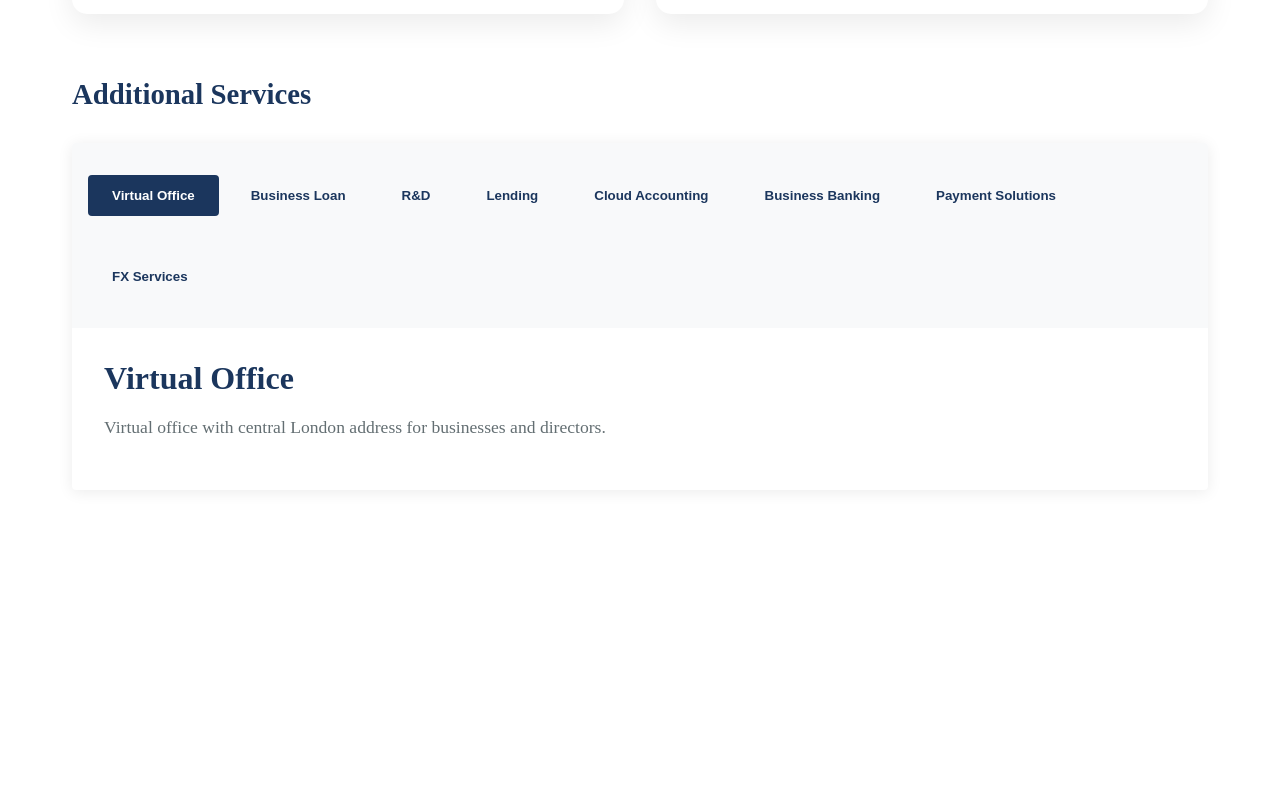
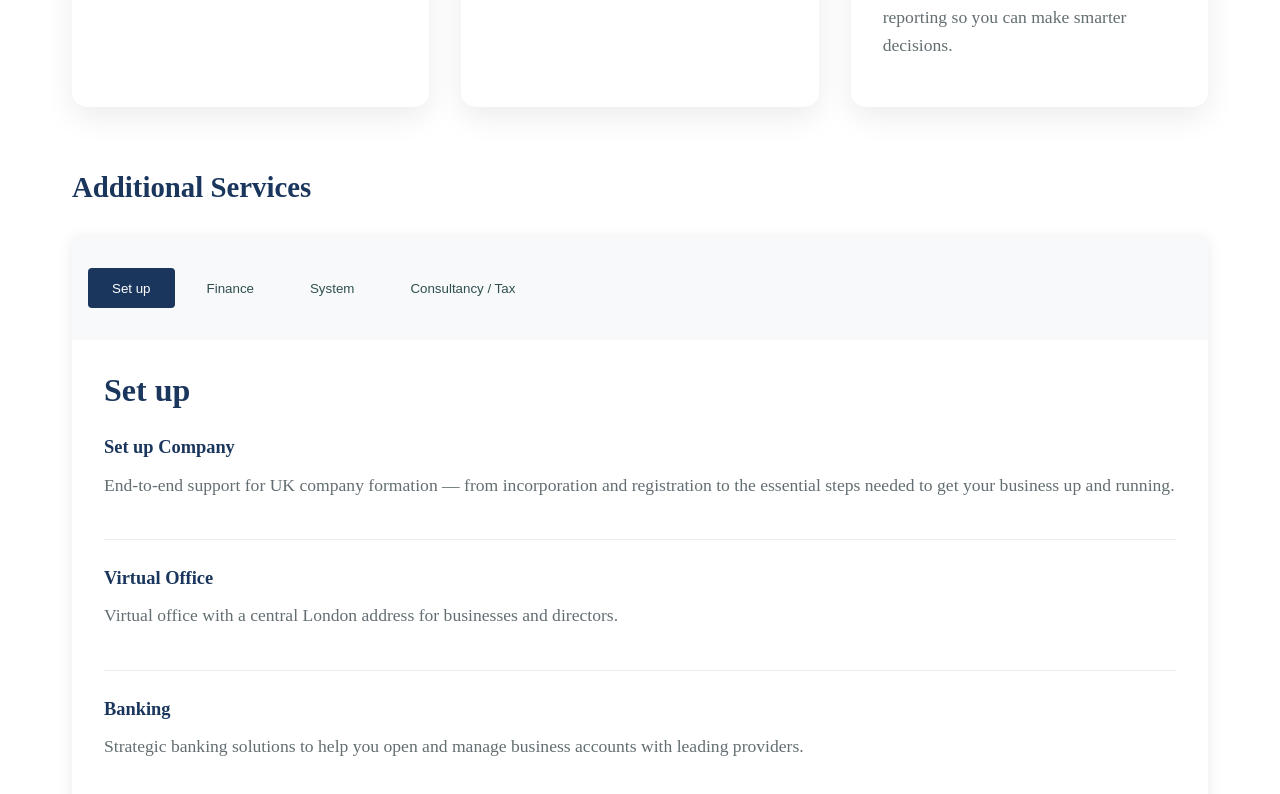
Before and after one commit to diidnen/kaizen-finance, a Vue app in the folder kaizen-finance/: page /services in a window 1280 px wide. Shown: the part 458-1252 px from the top of the page. Before the commit the page ends 1044 px from the top, so only its background shows below. Built offline with nearby package versions, Linux system fonts and the light colour scheme; no server answers.

Commit message:
Restructure services page with grouped categories and updated copy
Add consultancy to core business, reorganize additional services into four groups, and replace Crezco rates with 2024 caveat.

Co-authored-by: Cursor <cursoragent@cursor.com>

```diff
--- a/kaizen-finance/src/components/services.vue
+++ b/kaizen-finance/src/components/services.vue
@@ -9,12 +9,17 @@
         <div class="service-card">
           <i class="fas fa-calculator"></i>
           <h3>Accounting</h3>
-          <p>Professional accounting services tailored to your business needs</p>
+          <p>Professional accounting services tailored to your business needs.</p>
         </div>
         <div class="service-card">
           <i class="fas fa-handshake"></i>
-          <h3>Mortgage & Commercial Finance</h3>
+          <h3>Mortgage &amp; Commercial Finance</h3>
           <p>Sophisticated funding solutions for business and property financing, delivered with precision and integrity.</p>
+        </div>
+        <div class="service-card">
+          <i class="fas fa-chart-line"></i>
+          <h3>Consultancy Service</h3>
+          <p>Expert business consultancy to help you plan, grow, and operate with confidence — plus Management Information Systems (MIS) that deliver clear, timely reporting so you can make smarter decisions.</p>
         </div>
       </div>
     </section>
@@ -25,94 +30,72 @@
       <div class="tabs">
         <div class="tab-buttons">
           <button
-            v-for="(tab, index) in tabs"
+            v-for="(category, index) in categories"
             :key="index"
-            :class="[
-              'tab-button',
-              { active: currentTab === index },
-              { 'font-bold': [0, 1, 2, 3,4,5, 6, 7].includes(index) }
-            ]"
-            @click="currentTab = index"
+            :class="['tab-button', { active: currentCategory === index }]"
+            @click="currentCategory = index"
           >
-            {{ tab.title }}
+            {{ category.title }}
           </button>
         </div>
 
         <div class="tab-content">
-          <div v-show="currentTab === 0" class="tab-pane">
-            <h3>Virtual Office</h3>
-            <p>Virtual office with central London address for businesses and directors.</p>
+          <!-- 1) Set up -->
+          <div v-show="currentCategory === 0" class="tab-pane">
+            <h3>Set up</h3>
 
+            <div class="service-block">
+              <p class="subtitle">Set up Company</p>
+              <p>End-to-end support for UK company formation — from incorporation and registration to the essential steps needed to get your business up and running.</p>
             </div>
 
-          <div v-show="currentTab === 1" class="tab-pane">
-            <h3>Business Loan</h3>
-            <p>Flexible financing solutions through our trusted partners
-              <a href="https://www.iwoca.co.uk/" target="_blank" class="company-link">
-                <strong>IWOCA</strong>
-              </a>
+            <div class="service-block">
+              <p class="subtitle">Virtual Office</p>
+              <p>Virtual office with a central London address for businesses and directors.</p>
+            </div>
+
+            <div class="service-block">
+              <p class="subtitle">Banking</p>
+              <p>Strategic banking solutions to help you open and manage business accounts with leading providers.</p>
+            </div>
+          </div>
+
+          <!-- 2) Finance -->
+          <div v-show="currentCategory === 1" class="tab-pane">
+            <h3>Finance</h3>
+
+            <div class="service-block">
+              <p class="subtitle">Commercial Finance</p>
+              <p>Flexible commercial financing solutions through our trusted partners, including
+                <a href="https://www.natwest.com/" target="_blank" class="company-link"><strong>NatWest</strong></a>,
+                <a href="https://www.iwoca.co.uk/" target="_blank" class="company-link"><strong>IWOCA</strong></a>,
                 and
-              <a href="https://www.approvity.com/" target="_blank" class="company-link">
-                <strong>Approvity</strong>
-              </a>
+                <a href="https://www.approvity.com/" target="_blank" class="company-link"><strong>Approvity</strong></a>
+                — tailored funding to support businesses of all sizes.
               </p>
             </div>
 
-          <div v-show="currentTab === 2" class="tab-pane">
-            <h3>R&D Tax Credits</h3>
-            <p>Maximize your R&D tax relief benefits with our expert guidance</p>
+            <div class="service-block">
+              <p class="subtitle">Property Finance</p>
+              <p>With access to over 700 lenders across the UK, we cover the full range of property finance — from residential mortgages and buy-to-let, to development finance and bridging loans. Whatever your property ambitions, we help you find the right solution.</p>
             </div>
 
-          <div v-show="currentTab === 3" class="tab-pane">
-            <h3>Lending Solutions</h3>
-            <p>Comprehensive mortgage, special lending and commercial lending services</p>
-          </div>
-
-          <div v-show="currentTab === 4" class="tab-pane">
-            <h3>Cloud Accounting</h3>
-            <p>Modern cloud-based accounting solutions for efficient business management</p>
-            <p>We also support and are partners with other cloud accounting system providers.  Please call to enquire. </p>
-
-            <div class="pricing-info">
-              <p class="discount-text">
-                Price information is available on <a href="https://www.sage.com/en-gb/" target="_blank" class="vendor-link">Sage</a>
-                and <a href="https://quickbooks.intuit.com/uk/pricing/" target="_blank" class="vendor-link">QuickBooks</a> websites,
-                as well as other cloud accounting providers. Please contact us for pricing on other platforms.
-              </p>
-              <div class="discount-badge">
-                <span class="discount-amount">10%</span>
-                <span class="discount-label">Ongoing Discount</span>
-              </div>
-            </div>
-          </div>
-
-          <div v-show="currentTab === 5" class="tab-pane">
-            <h3>Business Banking</h3>
-            <p>Strategic banking solutions for your business needs</p>
-          </div>
-
-          <div v-show="currentTab === 6" class="tab-pane">
-            <h3>Payment Solutions</h3>
-            <p>Integrated payment solutions including
-              <a href="https://www.paypal.com/" target="_blank" class="company-link">
-                <strong>PayPal</strong>
-              </a>
-              and
-              <a href="https://sumup.co.uk/" target="_blank" class="company-link">
-                <strong>SumUp</strong>
-              </a>
-            </p>
-          </div>
-
-          <div v-show="currentTab === 7" class="tab-pane">
-            <h3>Crezco</h3>
-            <p>Crezco is a platform that allows you to buy and sell foreign currency</p>
+            <div class="service-block">
+              <p class="subtitle">FX Services — Crezco</p>
+              <p>Crezco is a platform that allows you to buy and sell foreign currency.</p>
 
               <p class="subtitle">Why choose Crezco?</p>
               <ul>
-              <li>No hidden fees, cheaper than banks (with 0.3% to 0.5% rate compared to 2-3% and 25-50 fees in banks)</li>
-              <li>Easy safe payment method</li>
+                <li>Transparent pricing with no hidden fees — typically more competitive than traditional banks</li>
+                <li>Secure and straightforward international payment method</li>
               </ul>
+
+              <p class="caveat">
+                <i class="fas fa-info-circle"></i>
+                Information on rates and fees is indicative and correct as of 2024. Pricing and terms may have changed — please
+                <router-link to="/contact">contact us</router-link>
+                for the most up-to-date information.
+              </p>
 
               <p class="subtitle">How to use Crezco?</p>
               <div class="steps">
@@ -127,6 +110,61 @@
               </div>
             </div>
           </div>
+
+          <!-- 3) System -->
+          <div v-show="currentCategory === 2" class="tab-pane">
+            <h3>System</h3>
+
+            <div class="service-block">
+              <p class="subtitle">Cloud Accounting</p>
+              <p>Modern cloud-based accounting solutions for efficient business management.</p>
+              <p>We also support and are partners with other cloud accounting system providers. Please call to enquire.</p>
+
+              <div class="pricing-info">
+                <p class="discount-text">
+                  Price information is available on
+                  <a href="https://www.sage.com/en-gb/" target="_blank" class="vendor-link">Sage</a>
+                  and
+                  <a href="https://quickbooks.intuit.com/uk/pricing/" target="_blank" class="vendor-link">QuickBooks</a>
+                  websites, as well as other cloud accounting providers. Please contact us for pricing on other platforms.
+                </p>
+                <div class="discount-badge">
+                  <span class="discount-amount">10%</span>
+                  <span class="discount-label">Ongoing Discount</span>
+                </div>
+              </div>
+            </div>
+
+            <div class="service-block">
+              <p class="subtitle">Payment Solutions</p>
+              <p>Integrated payment solutions including
+                <a href="https://www.paypal.com/" target="_blank" class="company-link"><strong>PayPal</strong></a>
+                and
+                <a href="https://sumup.co.uk/" target="_blank" class="company-link"><strong>SumUp</strong></a>.
+              </p>
+            </div>
+          </div>
+
+          <!-- 4) Consultancy / Tax -->
+          <div v-show="currentCategory === 3" class="tab-pane">
+            <h3>Consultancy / Tax</h3>
+
+            <div class="service-block">
+              <p class="subtitle">R&amp;D (Research and Development) Tax Credit</p>
+              <p>Maximise your R&amp;D tax relief benefits with our expert guidance — helping you identify qualifying activities and claim the relief your business is entitled to.</p>
+            </div>
+
+            <div class="service-block">
+              <p class="subtitle">Tax Review</p>
+              <p>A comprehensive review of your tax position to identify opportunities, ensure compliance, and optimise your tax efficiency.</p>
+            </div>
+
+            <div class="service-block">
+              <p class="subtitle">Property Search</p>
+              <p>Professional support to help you find the right property — whether for business premises, investment, or development purposes.</p>
+            </div>
+          </div>
+        </div>
       </div>
     </section>
   </div>
@@ -137,16 +175,12 @@ export default {
   name: 'Services',
   data() {
     return {
-      currentTab: 0,
-      tabs: [
-        { title: 'Virtual Office' },
-        { title: 'Business Loan' },
-        { title: 'R&D' },
-        { title: 'Lending' },
-        { title: 'Cloud Accounting' },
-        { title: 'Business Banking' },
-        { title: 'Payment Solutions' },
-        { title: 'FX Services' }
+      currentCategory: 0,
+      categories: [
+        { title: 'Set up' },
+        { title: 'Finance' },
+        { title: 'System' },
+        { title: 'Consultancy / Tax' },
       ]
     }
   },
@@ -225,6 +259,11 @@ export default {
 .service-card i {
   font-size: 2.5rem;
   color: #1B365D;
+  margin-bottom: 1rem;
+}
+
+.service-card h3 {
+  font-size: 1.35rem;
   margin-bottom: 1rem;
 }
 
@@ -326,17 +365,6 @@ li::before {
   }
 }
 
-.tab-button.font-bold {
-  font-weight: 700;
-  color: #1B365D;
-}
-
-.tab-button.font-bold.active {
-  background: #1B365D;
-  color: white;
-  font-weight: 700;
-}
-
 .company-link {
   text-decoration: none;
   color: #1B365D;
@@ -355,8 +383,41 @@ li::before {
 .subtitle {
   color: #1B365D;
   font-weight: 600;
-  margin-top: 1rem;
+  font-size: 1.15rem;
+  margin-top: 1.5rem;
   margin-bottom: 0.5rem;
+}
+
+.service-block {
+  padding-bottom: 1.5rem;
+  margin-bottom: 1.5rem;
+  border-bottom: 1px solid #e9ecef;
+}
+
+.service-block:last-child {
+  border-bottom: none;
+  margin-bottom: 0;
+  padding-bottom: 0;
+}
+
+.caveat {
+  background: #fff8e6;
+  border-left: 4px solid #f0ad4e;
+  padding: 0.9rem 1rem;
+  border-radius: 4px;
+  font-size: 0.95rem;
+  color: #856404;
+  margin: 1rem 0;
+}
+
+.caveat i {
+  margin-right: 0.4rem;
+}
+
+.caveat a {
+  color: #1B365D;
+  font-weight: 600;
+  text-decoration: underline;
 }
 
 .steps {
```
Lines whose indentation alone changed are shown as unchanged.
